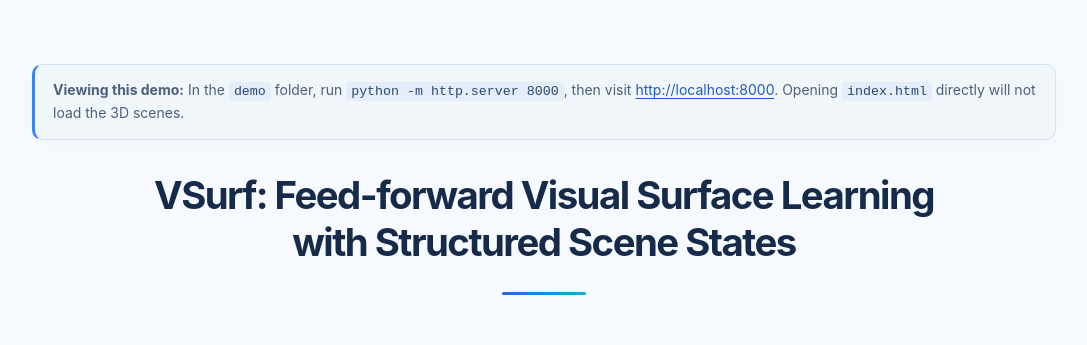
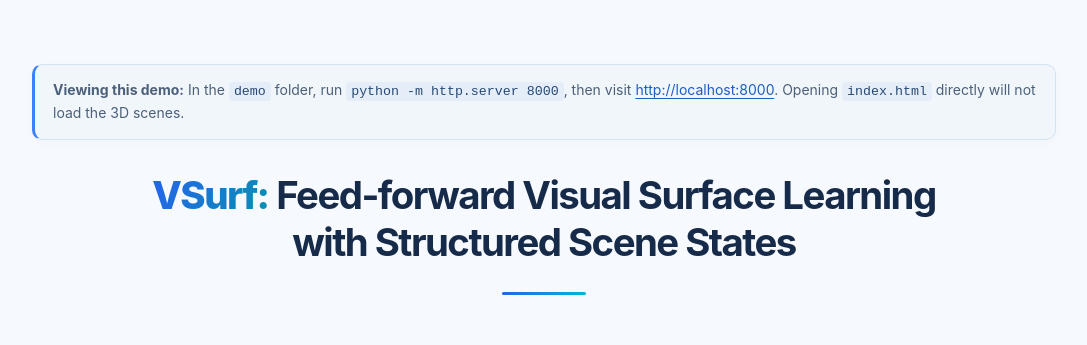
Before and after one commit to wzpscott/VSurf-Page-Temp, a plain HTML site: page index.html in a window 1280 px wide. Shown: the top 345 px of the page, without its empty margins (96-1183 px from the left). Drawn offline with nearby package versions, Linux system fonts and the light colour scheme; no server answers.

Commit message:
update demo

```diff
--- a/index.html
+++ b/index.html
@@ -17,7 +17,7 @@
     <aside class="access-notice" aria-label="How to open this demo">
       <p><strong>Viewing this demo:</strong> In the <code>demo</code> folder, run <code>python -m http.server 8000</code>, then visit <a href="http://localhost:8000">http://localhost:8000</a>. Opening <code>index.html</code> directly will not load the 3D scenes.</p>
     </aside>
-    <header class="paper-title"><h1>VSurf: Feed-forward Visual Surface Learning<br class="wide-break"> with Structured Scene States</h1></header>
+    <header class="paper-title"><h1><span>VSurf:</span> Feed-forward Visual Surface Learning<br class="wide-break"> with Structured Scene States</h1></header>
     <section class="demo-video" aria-label="VSurf demonstration video">
       <video controls autoplay muted playsinline preload="auto" width="3380" height="1440" aria-label="VSurf demonstration">
         <source src="assets/media/demo.mp4" type="video/mp4">
```
